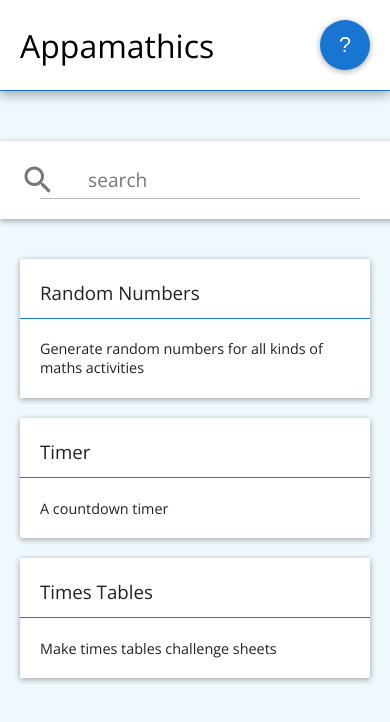
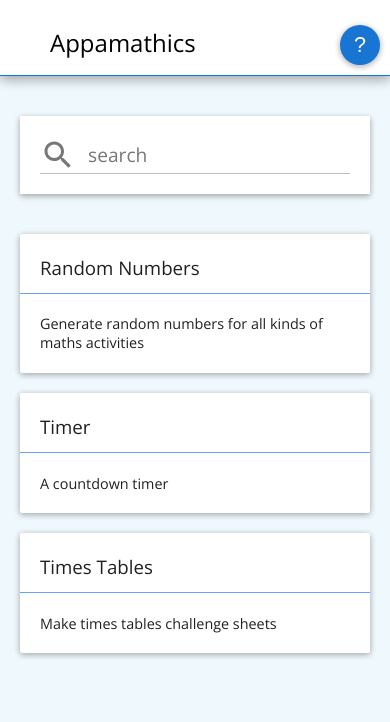
Before and after one commit to 4lefts/appamathics, a Vue app: page /#/ in a window 390 px wide. Shown: the top 722 px of the page. Built offline with nearby package versions, Linux system fonts and the light colour scheme.

Commit message:
more css - made headers responsive

```diff
--- a/src/base.scss
+++ b/src/base.scss
@@ -189,20 +189,56 @@ header{
     box-sizing: border-box;
     @include card(2);
     background-color: white;
-    padding: $gutter;
+    padding: $gutter 5px 10px 5px;
     display: flex;
-    align-items: center;
+    flex-direction: column;
+    align-items: left;
     justify-content: space-between;
     h1{
         margin: 0;
+        font-size: 1.5rem;
     }
-    button{
-        @include icon-button();
-    }
-    a{
-        @include icon-button(50px, $light)
+    .button-group{
+        display: flex;
+        align-items: center;
+        button{
+            @include icon-button(40px, $primary);
+        }
+        a{
+            @include icon-button(40px, white)
+        }
+        button, h1, a{
+            margin: 0 5px;
+        }
+        &:last-child{
+            margin-top: 5px;
+            align-self: flex-end;
+        }
     }
     border-bottom: 1px solid $primary;
+}
+
+@media screen and (min-width: 540px){
+    header{
+        flex-direction: row;
+        align-items: center;
+        justify-content: space-between;
+        padding: $gutter;
+        .button-group{
+            h1{
+                font-size: 2rem;
+            }
+            button{
+                @include icon-button(50px, $primary);
+            }
+            a{
+                @include icon-button(50px, white)
+            }
+            button, h1{
+                margin-left: $gutter;
+            }
+        }
+    }
 }
 
 @media print{
@@ -211,22 +247,14 @@ header{
     }
 }
 
-.button-group{
-    display: flex;
-    align-items: center;
-    button, h1{
-        margin-left: $gutter;
-    }
-}
+
 
 input{
     display: block;
     box-sizing: border-box;
     font-family: 'Open Sans', sans-serif;
-    width: 400px;
-    margin: 0 $gutter;
+    width: 100%;
     padding: 5px;
-    padding-left: 0;
     background: transparent;
     border: none;
     border-bottom: 1px solid lighten($text, 70%);
@@ -255,8 +283,6 @@ label{
     color: $text-secondary;
     font-size: 0.9rem;
     padding: 5px;
-    padding-left: 0;
-    margin: 0 $gutter;
 }
 
 @mixin slide-in-info{
@@ -266,16 +292,13 @@ label{
     box-sizing: border-box;
     width: 100%;
     background-color: #ffffff;
-    padding-bottom: $gutter;
-    p{
-        padding: 0 $gutter;
-    }
+    padding: $gutter;
     h3{
         margin: 0;
         box-sizing: border-box;
-        padding: 1.3rem $gutter 0.8rem $gutter;
+        padding: 1rem 0 0.6rem 0;
         width: 100%;
-        border-bottom: 1px solid $primary;
+        border-bottom: 1px solid $light;
     }
     input{
         margin-bottom: 20px;
--- a/src/components/home.vue
+++ b/src/components/home.vue
@@ -1,6 +1,6 @@
 <template>
   <div>
-    <header>
+    <header class="home-header">
       <div>
         <h1>Appamathics</h1>
       </div>
@@ -95,20 +95,58 @@ export default {
 <style lang="scss">
 @import '../base.scss';
 
+header.home-header{
+  display: flex;
+  flex-direction: row;
+  align-items: center;
+  justify-content: space-between;
+  padding: $gutter 5px 10px 5px;
+  h1{
+    // space where logo will go
+    margin-left: 45px;
+  }
+}
+@media screen and (min-width: 540px){
+    header.home-header{
+        padding: $gutter;
+        h1{
+          font-size: 2rem;
+        }
+        .button-group{
+            button{
+                @include icon-button(50px, $primary);
+            }
+            a{
+                @include icon-button(50px, white)
+            }
+            button, h1{
+                margin-left: $gutter;
+            }
+        }
+    }
+}
+
 #search-container{
   box-sizing: border-box;
   @include card(1);
   padding: $gutter;
   position: relative;
-  width: 400px;
-  margin: 50px auto 10px auto;
+  max-width: 400px;
+  margin: 40px $gutter 10px $gutter;
   display: flex;
   align-items: center;
  #search-icon{
-    position: absolute;
+   position: absolute;
   }
   #search{
     padding-left: 48px;
+    margin: 0;
+  }
+}
+
+@media screen and (min-width: 480px){
+  #search-container{
+    margin: 40px auto 10px auto;
   }
 }
 
@@ -137,7 +175,7 @@ export default {
       box-sizing: border-box;
       padding: 1.3rem $gutter 0.8rem $gutter;
       width: 100%;
-      border-bottom: 1px solid $primary;
+      border-bottom: 1px solid $light;
     }
     p{
       padding: 0.4rem $gutter;
--- a/src/components/randomNumbers.vue
+++ b/src/components/randomNumbers.vue
@@ -2,7 +2,7 @@
     <div>
         <header>
             <div class="button-group">
-                <router-link to="/"><img src="../assets/icons/arrow_back.svg" alt="back to home page"></router-link>
+                <router-link to="/"><img src="../assets/icons/arrow_back_dark.svg" alt="back to home page"></router-link>
                 <h1>Random Numbers</h1>
             </div>
             <div class="button-group">
@@ -19,7 +19,7 @@
         <div class="info-boxes-container">
             <transition name="slide">
                 <div v-if="showAbout" class="about-info">
-                    <h3>Random Numbergy Generator</h3>
+                    <h3>Random Number Generator</h3>
                     <p>Useful for all kinds of things. Ordering, sorting, comparison, quick starter activities, practising column addition, subtraction, long or short multiplication.</p>
                 </div>
             </transition>
@@ -49,7 +49,8 @@
                     name="numberOfNumbers"
                     min="1"
                     max="10"
-                    v-model.number="numberOfNumbers">
+                    v-model.number="numberOfNumbers"
+                    v-on:change="initNumbers">
                     <p>(Choosing {{numberOfNumbers}} numbers between {{this.bounds.lower}} and {{this.bounds.upper}}, to {{decimalPlaces}} decimal places.)</p>
                 </div>
             </transition>
@@ -100,6 +101,9 @@ export default {
                     t++
                 }
             }, 50)
+        },
+        initNumbers: function(){
+            this.randomNumbers = Array(this.numberOfNumbers).fill('?')
         }
     },
     computed: {
@@ -123,7 +127,7 @@ export default {
         }
     },
     created: function(){
-        this.makeNumbers()
+        this.initNumbers()
     }
 }
 </script>
@@ -132,7 +136,7 @@ export default {
     @import '../base.scss';
 
     .go-button{
-        @include icon-button(100px);
+        @include icon-button(80px);
         @include card(2, $accent);
         margin: $gutter auto $gutter*2 auto;
         &:hover, &:focus{
@@ -140,23 +144,53 @@ export default {
             @include card(4, $accent);
         }
     }
+    @media screen and (min-width: 480px){
+        .go-button{
+            @include icon-button(100px);
+            @include card(2, $accent);
+            margin: $gutter auto $gutter*2 auto;
+            &:hover, &:focus{
+                transform: scale(1);
+                @include card(4, $accent);
+            }
+        }
+    }
 
     .numbers-container{
         display: flex;
-        flex-direction: row;
+        flex-direction: column;
         flex-flow: wrap;
         justify-content: space-around;
+        margin: 0 $gutter;
         .number-output{
-            font-size: 4rem;
+            font-size: 2rem;
             box-sizing: border-box;
+            overflow: hidden;
             margin: $gutter 0 0 0;
             padding: 0 $gutter;
-            min-width: 24%;
+            min-width: 49%;
             height: 2em;
             @include card(1);
             text-align: center;
             line-height: 2em;
        }
     }
+    @media screen and (min-width: 480px) {
+        .numbers-container{
+            .number-output{
+                font-size: 3rem;
+                min-width: 49%;
+            }
+        }
+    }
+    @media screen and (min-width: 720px) {
+        .numbers-container{
+            .number-output{
+                font-size: 4rem;
+                min-width: 24%;
+            }
+        }
+    }
+
 
 </style>
--- a/src/components/tables.vue
+++ b/src/components/tables.vue
@@ -2,7 +2,7 @@
   <div>
     <header>
       <div class="button-group">
-        <router-link to="/"><img src="../assets/icons/arrow_back.svg" alt="back to home page"></router-link>
+        <router-link to="/"><img src="../assets/icons/arrow_back_dark.svg" alt="back to home page"></router-link>
         <h1>Tables Challenge</h1>
       </div>
       <div class="button-group">
--- a/src/components/timer.vue
+++ b/src/components/timer.vue
@@ -2,7 +2,7 @@
   <div>
       <header>
             <div class="button-group">
-                <router-link to="/"><img src="../assets/icons/arrow_back.svg" alt="back to home page"></router-link>
+                <router-link to="/"><img src="../assets/icons/arrow_back_dark.svg" alt="back to home page"></router-link>
                 <h1>Timer</h1>
             </div>
             <div class="button-group">
@@ -146,7 +146,7 @@ export default {
         justify-content: center;
     }
     .start-button, .reset-button{
-        @include icon-button(100px);
+        @include icon-button(80px);
         @include card(2, $primary);
         &:hover, &:focus{
             transform: scale(1);
@@ -154,7 +154,7 @@ export default {
         }
     }
     .stop-button{
-        @include icon-button(100px);
+        @include icon-button(80px);
         @include card(2, $accent);
         &:hover, &:focus{
             transform: scale(1);
@@ -164,4 +164,25 @@ export default {
     .reset-button{
         margin-left: $gutter*5;
     }
+    @media screen and (min-width: 480px){
+        .start-button, .reset-button{
+            @include icon-button(100px);
+            @include card(2, $primary);
+            &:hover, &:focus{
+                transform: scale(1);
+                @include card(4, $primary);
+            }
+        }
+        .stop-button{
+            @include icon-button(100px);
+            @include card(2, $accent);
+            &:hover, &:focus{
+                transform: scale(1);
+                @include card(4, $accent);
+            }
+        }
+        .reset-button{
+            margin-left: $gutter*5;
+        }
+    }
 </style>
```
Also changed, not shown: src/assets/icons/arrow_back_dark.svg (added).
